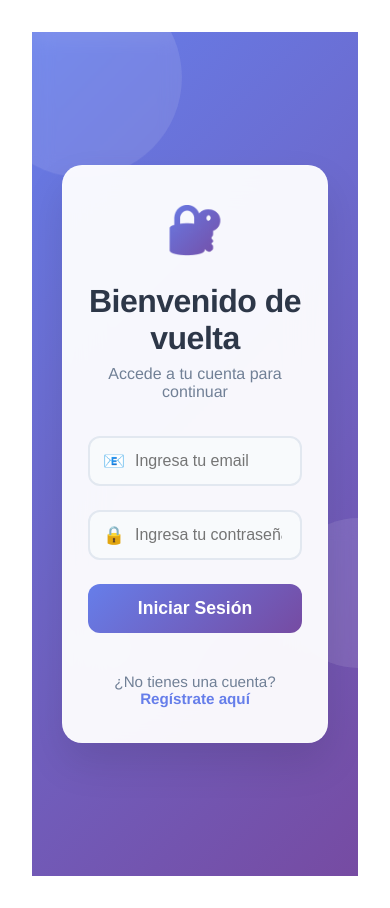
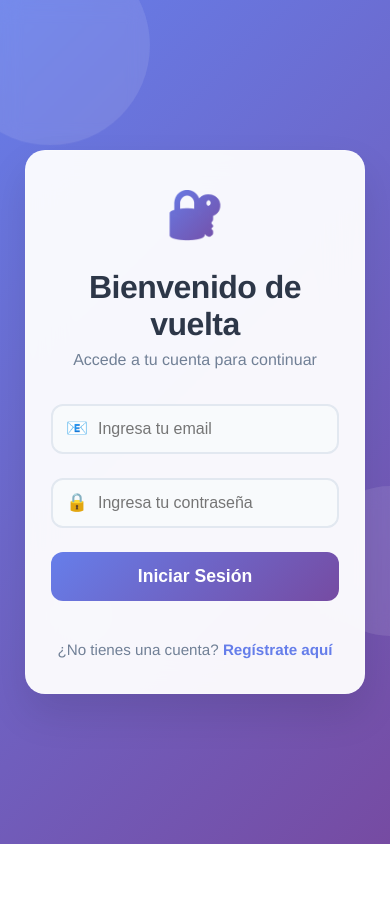
Before and after one commit to Camaco81/vue-flask-crm, a Vue app in the folder frontend/: page /login in a window 390 px wide. After the commit the page ends 844 px from the top, so only its background shows below. Built offline with nearby package versions, Linux system fonts and the light colour scheme; no server answers.

Commit message:
Ajustes esteticos en login

```diff
--- a/frontend/src/App.vue
+++ b/frontend/src/App.vue
@@ -89,9 +89,6 @@ body {
   color: white;
 }
 
-.content {
-  padding: 2rem;
-}
 
 .router-link-active {
   color: #f1c40f;
--- a/frontend/src/components/LoginForm.vue
+++ b/frontend/src/components/LoginForm.vue
@@ -1,5 +1,5 @@
 <template>
-  <div class="login-container">
+  <div class="login-container ">
     <div class="background-decoration">
       <div class="circle circle-1"></div>
       <div class="circle circle-2"></div>
@@ -100,7 +100,10 @@ export default {
 /* Estilos extraídos del diseño original que te gustó */
 * {
   box-sizing: border-box;
+
 }
+
+
 
 .login-container {
   display: flex;
@@ -334,9 +337,10 @@ h2 {
 
 /* Responsive design */
 @media (max-width: 480px) {
+
   .login-card {
     padding: 35px 25px;
-    margin: 10px;
+    margin: 5px;
   }
 
   h2 {
```
